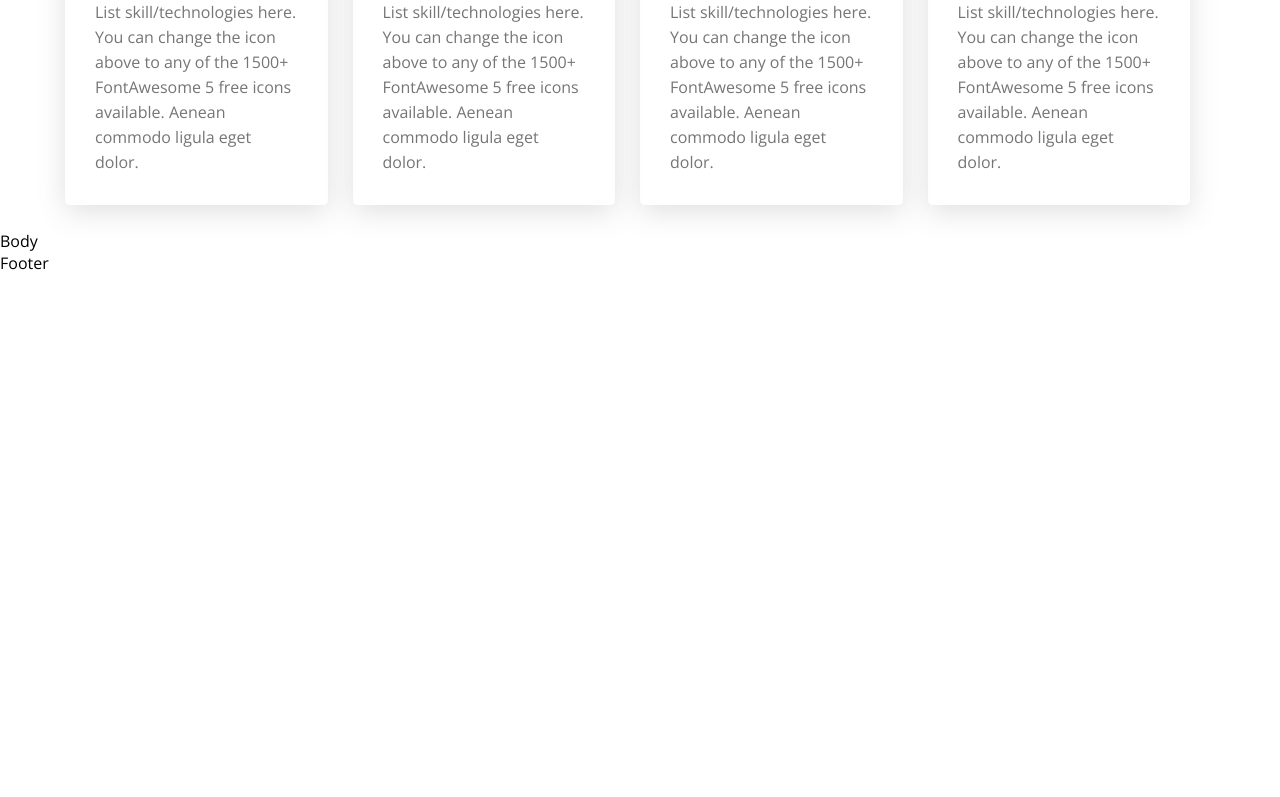
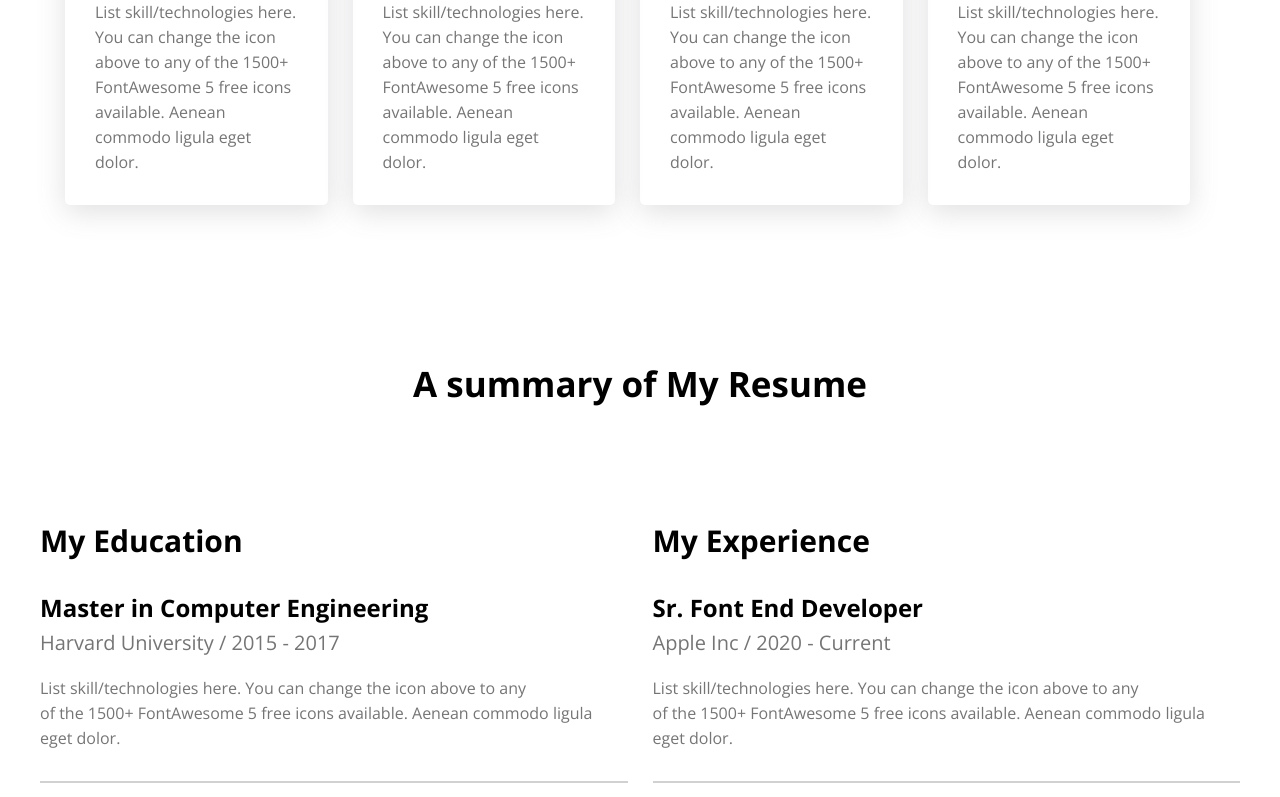
Before and after one commit to RHsanto/web-dev-almari, a plain HTML site: page index.html in a window 1280 px wide. Shown: the part 2000-2797 px from the top of the page. Before the commit the page ends 2274 px from the top, so only its background shows below. Drawn offline with nearby package versions, Linux system fonts and the light colour scheme; a web font is replaced by a local one.

Commit message:
Done
complete resume section

```diff
--- a/index.html
+++ b/index.html
@@ -111,7 +111,67 @@
         </div>
       </div>
     </div>
-
+    <!-- Resume Section -->
+    <div class="container resume_section">
+      <h1 class="section_title">A summary of My Resume</h1>
+      <div class="r_card_headers">
+        <h1>My Education</h1>
+        <h1>My Experience</h1>
+      </div>
+      <div class="resume_cards">
+        <div class="r_card">
+          <h2>Master in Computer Engineering</h2>
+          <div class="card_title dark_3">Harvard University / 2015 - 2017</div>
+          <p class="dark_3">
+            List skill/technologies here. You can change the icon above to any <br />of the 1500+
+            FontAwesome 5 free icons available. Aenean commodo ligula eget dolor.
+          </p>
+        </div>
+        <div class="r_card">
+          <h2>Sr. Font End Developer</h2>
+          <div class="card_title dark_3">Apple Inc / 2020 - Current</div>
+          <p class="dark_3">
+            List skill/technologies here. You can change the icon above to any <br />of the 1500+
+            FontAwesome 5 free icons available. Aenean commodo ligula eget dolor.
+          </p>
+        </div>
+        <div class="r_card">
+          <h2>Master in Computer Engineering</h2>
+          <div class="card_title dark_3">Harvard University / 2015 - 2017</div>
+          <p class="dark_3">
+            List skill/technologies here. You can change the icon above to any <br />of the 1500+
+            FontAwesome 5 free icons available. Aenean commodo ligula eget dolor.
+          </p>
+        </div>
+        <div class="r_card">
+          <h2>Jr. Font End Developer</h2>
+          <div class="card_title dark_3">Dribbble Inc / 2018 - 2022</div>
+          <p class="dark_3">
+            List skill/technologies here. You can change the icon above to any <br />of the 1500+
+            FontAwesome 5 free icons available. Aenean commodo ligula eget dolor.
+          </p>
+        </div>
+        <div class="r_card">
+          <h2>Master in Computer Engineering</h2>
+          <div class="card_title dark_3">Harvard University / 2015 - 2017</div>
+          <p class="dark_3">
+            List skill/technologies here. You can change the icon above to any <br />of the 1500+
+            FontAwesome 5 free icons available. Aenean commodo ligula eget dolor.
+          </p>
+        </div>
+        <div class="r_card">
+          <h2>HTML Developer</h2>
+          <div class="card_title dark_3">Adobe Inc / 2017 - 2018</div>
+          <p class="dark_3">
+            List skill/technologies here. You can change the icon above to any <br />of the 1500+
+            FontAwesome 5 free icons available. Aenean commodo ligula eget dolor.
+          </p>
+        </div>
+      </div>
+      <div class="resume_down">
+        <button class="primary_btn"><i class="fa-solid fa-download"></i> Download CV</button>
+      </div>
+    </div>
     <main>Body</main>
     <footer>Footer</footer>
   </body>
--- a/style.css
+++ b/style.css
@@ -83,7 +83,9 @@ nav ul li {
 a {
   text-decoration: none;
 }
-
+p {
+  line-height: 25px;
+}
 /* Banner items */
 .banner_sec {
   display: flex;
@@ -101,7 +103,6 @@ a {
 }
 .banner_desc p {
   padding: 10px 0;
-  line-height: 25px;
 }
 .btn_grp {
   padding: 20px 0px;
@@ -134,7 +135,8 @@ a {
 }
 
 /* what I do section */
-.what_section {
+.what_section,
+.resume_section {
   margin-top: 130px;
 }
 
@@ -148,9 +150,39 @@ a {
 .card h1 {
   padding: 30px 0 20px 0;
 }
-.card p {
-  line-height: 25px;
+
+.r_card_headers {
+  margin-top: 113px;
+  display: grid;
+  grid-template-columns: repeat(2, 1fr);
+  margin-bottom: 30px;
+  gap: 25px;
 }
+.r_card_headers h1 {
+  font-size: 30px;
+  text-align: start;
+}
+.resume_cards {
+  display: grid;
+  grid-template-columns: repeat(2, 1fr);
+  gap: 25px;
+}
+.r_card {
+  text-align: start;
+  border-bottom: none;
+}
+.r_card p {
+  padding: 20px 0px 30px 0px;
+}
+
+.r_card:nth-child(-n + 4) {
+  border-bottom: 2px solid #d1d1d1;
+}
+.resume_down {
+  margin: 50px 0;
+}
+/* Resume Section */
+
 /* Responsive Design css */
 
 /* Tablet এর জন্য (width 768px এর কম) */
```
